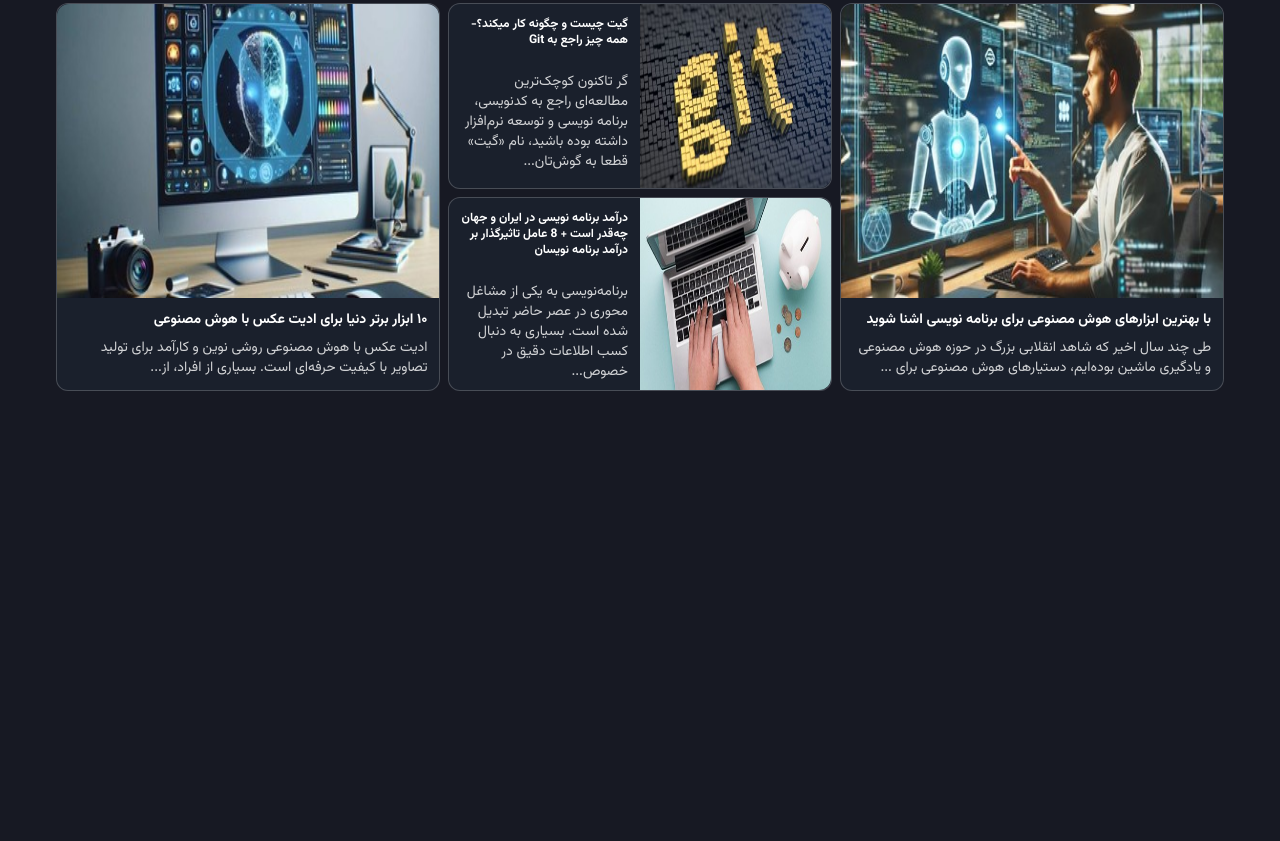
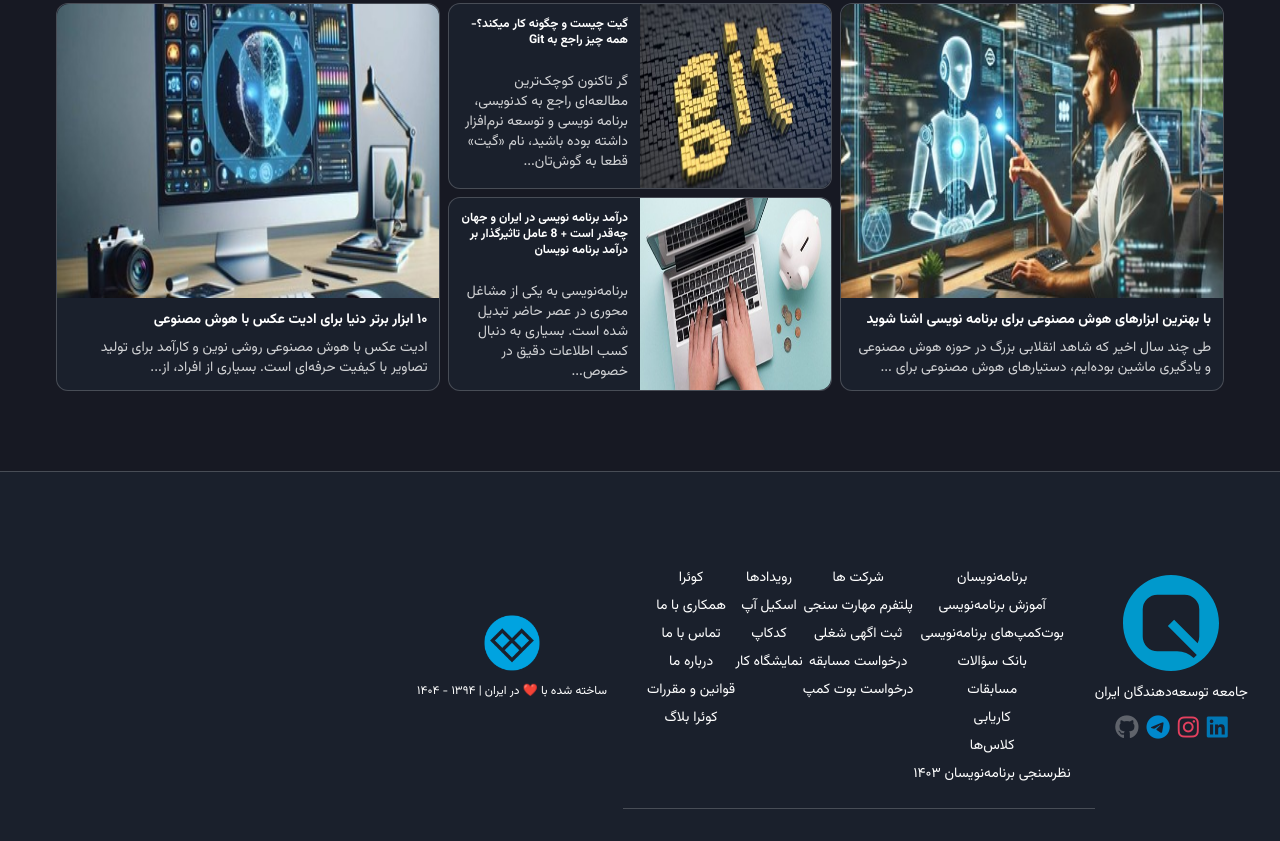
Before and after one commit to al-ire-za/Quera, a website: page index.html in a window 1280 px wide. Shown: the part 2369-3210 px from the top of the page. Before the commit the page ends 2763 px from the top, so only its background shows below. Drawn offline with Linux system fonts and the light colour scheme.

Commit message:
footer +sm +md

```diff
--- a/index.html
+++ b/index.html
@@ -5,6 +5,8 @@
         <meta name="viewport" content="width=device-width, initial-scale=1.0">
         <link rel="stylesheet" href="./style/output.css">
         <link href="https://fonts.googleapis.com/css2?family=Vazirmatn:wght@400;700&display=swap" rel="stylesheet">
+        <link rel="stylesheet" href="https://cdnjs.cloudflare.com/ajax/libs/font-awesome/6.4.0/css/all.min.css">
+
 
         <title>Quera</title>
     </head>
@@ -382,10 +384,66 @@
                     </div>
                 </div>
 
-                <button class="md:hidden border border-bg-button text-bg-button p-2 h-3/4">مشاهده همه مقاله ها</button>
-
+                <button class="md:hidden border border-bg-button text-bg-button p-2 h-3/4 hover:bg-sky-300 text-xm">مشاهده همه مقاله ها</button>
             </div>
         </section>
+
+        <footer class="mt-20 bg-bg-cart border-t border-white/20">
+            <div class="p-8 lg:flex">
+                <div class="flex flex-col justify-center items-center gap-3">
+                    <img src="images/iconfoot.svg" alt="" class="w-24 h-24">
+                    <p class="text-white text-sm">جامعه توسعه‌دهندگان ایران</p>
+                    <div class="flex gap-2">
+                        <i class="fab fa-linkedin text-[#0077B5] text-2xl"></i>
+                        <i class="fab fa-instagram text-[#E4405F] text-2xl"></i>
+                        <i class="fab fa-telegram text-[#0088cc] text-2xl"></i>
+                        <i class="fab fa-github text-white/30 text-2xl"></i>
+                    </div>
+                </div>
+
+                <div class="flex justify-between mt-10 text-white text-sm border-b border-white/20 p-6">
+                    <div class="flex flex-col items-center gap-2">
+                        <span>برنامه‌نویسان</span>
+                        <a href="">آموزش برنامه‌نویسی</a>
+                        <a href="">بوت‌کمپ‌های برنامه‌نویسی</a>
+                        <a href="">بانک سؤالات</a>
+                        <a href="">مسابقات</a>
+                        <a href="">کاریابی</a>
+                        <a href="">کلاس‌ها</a>
+                        <a href="">نظرسنجی برنامه‌نویسان ۱۴۰۳</a>
+                    </div>
+
+                    <div class="flex flex-col items-center gap-2">
+                        <span>شرکت ها</span>
+                        <a href="">پلتفرم مهارت سنجی</a>
+                        <a href="">ثبت اگهی شغلی</a>
+                        <a href="">درخواست مسابقه</a>
+                        <a href="">درخواست بوت کمپ</a>
+                    </div>
+
+                    <div class="flex flex-col items-center gap-2">
+                        <span>رویدادها</span>
+                        <a href="">اسکیل آپ</a>
+                        <a href="">کدکاپ</a>
+                        <a href="">نمایشگاه کار</a>
+                    </div>
+
+                    <div class="flex flex-col items-center gap-2">
+                        <span>کوئرا</span>
+                        <a href="">همکاری با ما</a>
+                        <a href="">تماس با ما</a>
+                        <a href="">درباره ما</a>
+                        <a href="">قوانین و مقررات</a>
+                        <a href="">کوئرا بلاگ</a>
+                    </div>
+                </div>
+
+                <div class="flex flex-col justify-center items-center p-4 gap-3">
+                    <img src="images/parspack-no-label.3-a5fcad6be077.png" alt="" class="w-14 h-14">
+                    <p class="text-white text-xs">ساخته شده با ❤️ در ایران | ۱۳۹۴ - ۱۴۰۴</p>
+                </div>
+            </div>
+        </footer>
 
 
 
```
Also changed, not shown: images/iconfoot.svg (added), images/parspack-no-label.3-a5fcad6be077.png (added), style/output.css.
